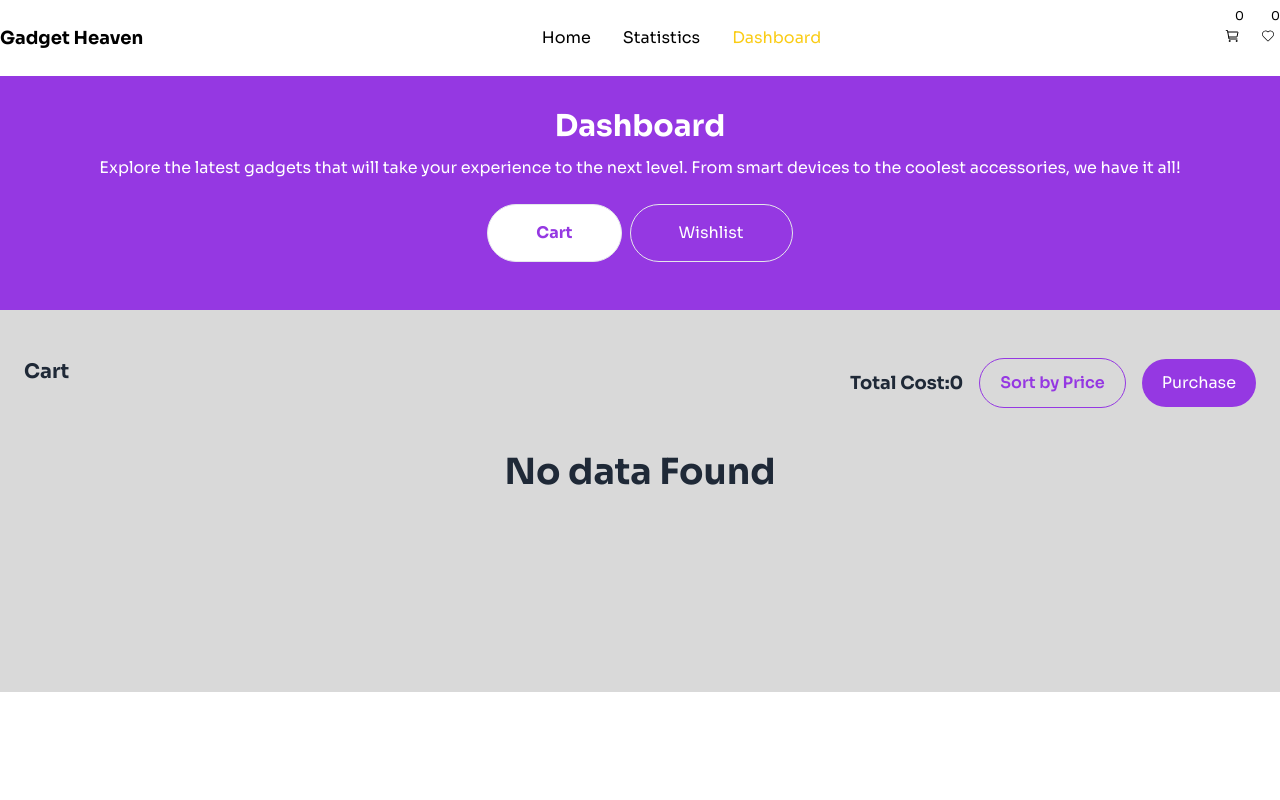
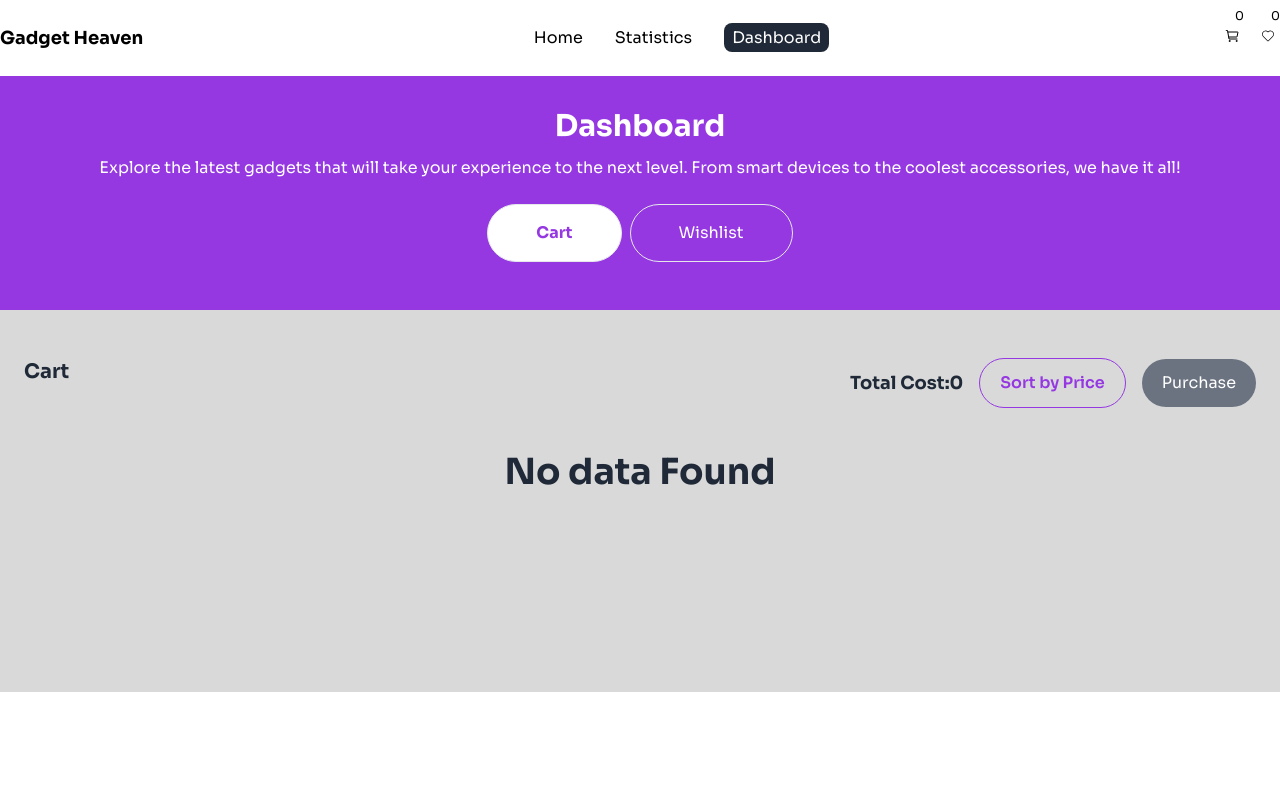
Before and after one commit to programming-hero-web-course-4/b10a8-gadget-heaven-RahulKhanSuvo, a React (Vite) app: page /dashboard in a window 1280 px wide. Shown: the top 800 px of the page. Built offline with nearby package versions, Linux system fonts and the light colour scheme.

Commit message:
added purchase button

```diff
--- a/src/components/Cart.jsx
+++ b/src/components/Cart.jsx
@@ -1,4 +1,4 @@
-import React, { useContext, useEffect, useState } from "react";
+import { useContext, useEffect, useState } from "react";
 import { getAllCarts, removeCart } from "../Utils";
 import CartCard from "./CartCard";
 import RemoveContext from "../Utils/RemoveContext";
@@ -35,7 +35,10 @@ const Cart = () => {
           >
             Sort by Price
           </button>
-          <button className="px-5 rounded-full py-3 bg-[#9538E2] text-white">
+          <button
+            disabled={product.length === 0}
+            className="px-5 disabled:bg-gray-500 rounded-full py-3 bg-[#9538E2] text-white"
+          >
             Purchase
           </button>
         </div>
--- a/src/components/NavBar.jsx
+++ b/src/components/NavBar.jsx
@@ -27,8 +27,8 @@ const NavBar = () => {
             <NavLink
               className={({ isActive }) =>
                 isActive
-                  ? "text-yellow-400"
-                  : `t${
+                  ? "py-1 px-2 rounded-lg bg-gray-800"
+                  : `${
                       pathname === "/" ||
                       pathname === "/category/Phone" ||
                       pathname === "/category/Laptop" ||
@@ -47,14 +47,14 @@ const NavBar = () => {
             <NavLink
               className={({ isActive }) =>
                 isActive
-                  ? "text-yellow-400"
+                  ? "py-1 px-2 rounded-lg text-white bg-gray-800"
                   : `${
                       pathname === "/" ||
                       pathname === "/category/Phone" ||
                       pathname === "/category/Laptop" ||
                       pathname === "/category/Accessories" ||
                       pathname === "/category/Smart%20Watches"
-                        ? "text-white"
+                        ? ""
                         : "text-black"
                     }`
               }
@@ -67,7 +67,7 @@ const NavBar = () => {
             <NavLink
               className={({ isActive }) =>
                 isActive
-                  ? "text-yellow-400"
+                  ? "py-1 px-2 rounded-lg text-white bg-gray-800"
                   : `${
                       pathname === "/" ||
                       pathname === "/category/Phone" ||
```
Also changed, not shown: 1 other file (tests, documents, lock files or other folders).
